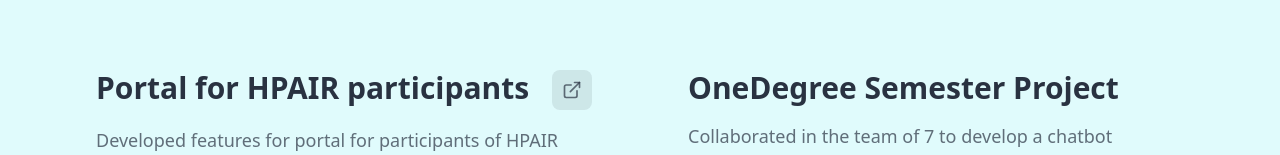
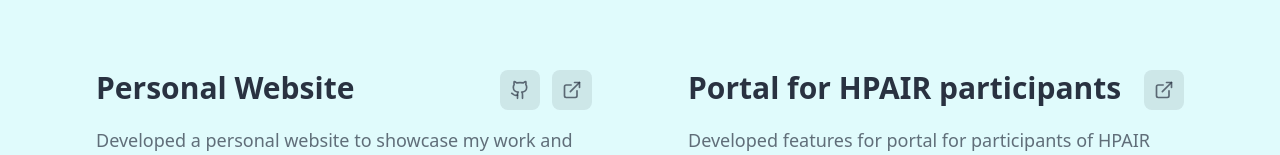
Before and after one commit to nsiwek1/personalweb, a React (Create React App) app: page /experience in a window 1280 px wide. Both pictures are taken after a click on the button "Projects". Shown: the part 626-781 px from the top of the page. Built offline with nearby package versions, Linux system fonts and the light colour scheme; no server answers.

Commit message:
project update

```diff
--- a/src/pages/Projects.tsx
+++ b/src/pages/Projects.tsx
@@ -16,6 +16,13 @@
       technologies: ["Flask", "Python", "LaTeX", "Scipy"],
       github: "https://github.com/vihaann06/cs208-optimiser",
       live: ""
+    },
+    {
+      title: "Personal Website ",
+        description: "Developed a personal website to showcase my work and experience (you're here)",
+        technologies: ["React.js", "Tailwind CSS"],
+      github: "https://github.com/nsiwek1/personalweb",
+      live: "https://www.youtube.com/watch?v=dQw4w9WgXcQ"
     },
     {
         title: "Portal for HPAIR participants ",
```
